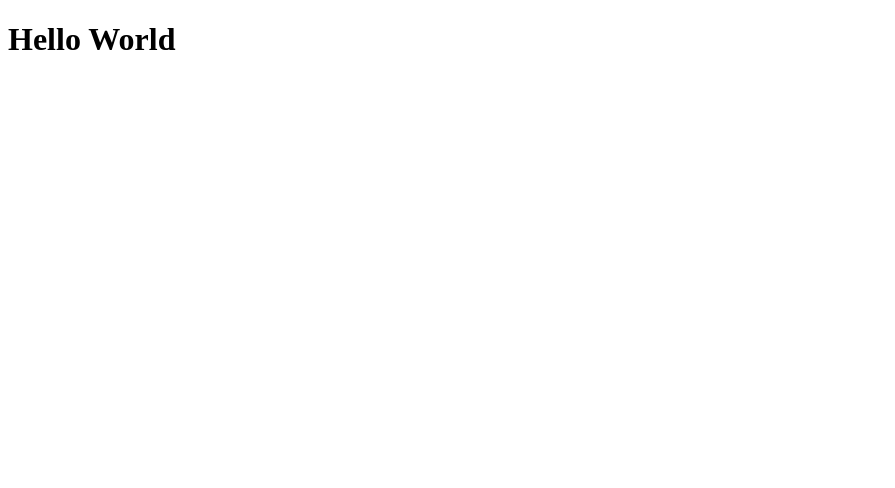
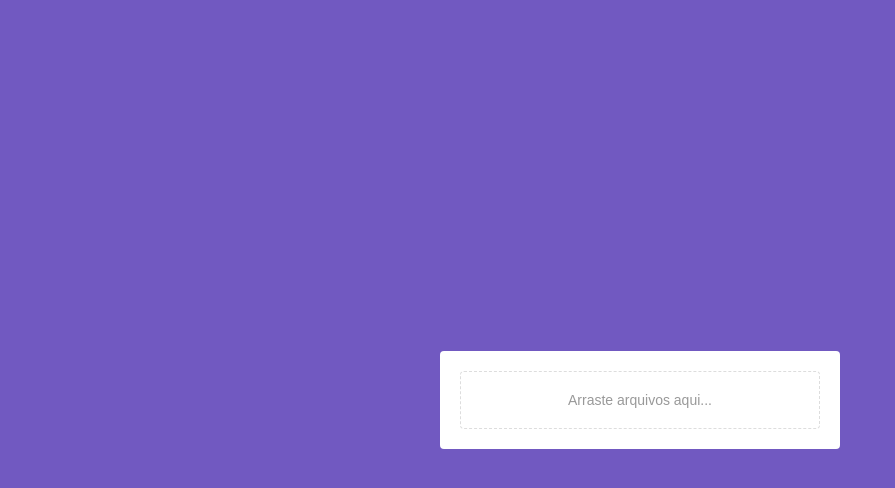
Before and after one commit to Bruno-SF-dev/uploadimages-frontend, a React (Vite) app: page / in a window 1280 px wide. Shown: the top 488 px of the page, without its empty margins (0-895 px from the left). Built offline with nearby package versions, Linux system fonts and the light colour scheme.

Commit message:
add dropzone

```diff
--- a/package.json
+++ b/package.json
@@ -9,7 +9,9 @@
   },
   "dependencies": {
     "react": "^17.0.2",
-    "react-dom": "^17.0.2"
+    "react-dom": "^17.0.2",
+    "react-dropzone": "^12.0.4",
+    "styled-components": "^5.3.3"
   },
   "devDependencies": {
     "@vitejs/plugin-react": "^1.0.7",
--- a/src/App.jsx
+++ b/src/App.jsx
@@ -1,5 +1,19 @@
+import { GlobalStyles } from "./styles/global";
+import * as Styled from "./styles";
+
+import { Upload } from "./components/upload";
+
 function App() {
-  return <h1>Hello World</h1>;
+  return (
+    <>
+      <GlobalStyles />
+      <Styled.Container>
+        <Styled.Content>
+          <Upload />
+        </Styled.Content>
+      </Styled.Container>
+    </>
+  );
 }
 
 export default App;
--- /dev/null
+++ b/src/components/upload/index.jsx
@@ -0,0 +1,45 @@
+import Dropzone from "react-dropzone";
+
+import * as Styled from "./styles";
+
+const Upload = () => {
+  const renderDragMessage = (isDragActive, isDragReject) => {
+    if (!isDragActive) {
+      return (
+        <Styled.UploadMessage>Arraste arquivos aqui...</Styled.UploadMessage>
+      );
+    }
+
+    if (isDragReject) {
+      return (
+        <Styled.UploadMessage type="error">
+          Arquivo não suportado
+        </Styled.UploadMessage>
+      );
+    }
+
+    return (
+      <Styled.UploadMessage type="success">
+        Solte os arquivos aqui
+      </Styled.UploadMessage>
+    );
+  };
+
+  return (
+    <Dropzone accept="image/*" onDropAccepted={() => {}}>
+      {({ getRootProps, getInputProps, isDragActive, isDragReject }) => (
+        <Styled.DropContainer
+          {...getRootProps()}
+          isDragActive={isDragActive}
+          isDragReject={isDragReject}
+          className="dropzone"
+        >
+          <input {...getInputProps()} />
+          {renderDragMessage(isDragActive, isDragReject)}
+        </Styled.DropContainer>
+      )}
+    </Dropzone>
+  );
+};
+
+export { Upload };
--- /dev/null
+++ b/src/components/upload/styles.js
@@ -0,0 +1,34 @@
+import styled, { css } from "styled-components";
+
+const dragActive = css`
+  border-color: #78e5d5;
+`;
+
+const dragReject = css`
+  border-color: #e57878;
+`;
+
+export const DropContainer = styled.div`
+  border: 1px dashed #ddd;
+  border-radius: 4px;
+  cursor: pointer;
+
+  transition: height 0.2s ease;
+
+  ${({ isDragActive }) => isDragActive && dragActive}
+  ${({ isDragReject }) => isDragReject && dragReject}
+`;
+
+const messageColors = {
+  default: "#999",
+  error: "#e57878",
+  success: "#78e5d5",
+};
+
+export const UploadMessage = styled.p`
+  display: flex;
+  justify-content: center;
+  align-items: center;
+  padding: 20px;
+  color: ${({ type }) => messageColors[type || "default"]};
+`;
--- /dev/null
+++ b/src/styles.js
@@ -0,0 +1,17 @@
+import styled from "styled-components";
+
+export const Container = styled.div`
+  height: 100%;
+  display: flex;
+  justify-content: center;
+  align-items: center;
+`;
+
+export const Content = styled.div`
+  width: 100%;
+  max-width: 400px;
+  margin: 30px;
+  background: #ffffff;
+  border-radius: 4px;
+  padding: 20px;
+`;
--- /dev/null
+++ b/src/styles/global.js
@@ -0,0 +1,22 @@
+import { createGlobalStyle } from "styled-components";
+
+export const GlobalStyles = createGlobalStyle`
+  * {
+    margin: 0;
+    padding: 0;
+    outline: 0;
+    box-sizing: border-box;
+  }
+
+  body {
+    font-family: Arial, Helvetica, sans-serif;
+    font-size: 14px;
+    background: #7159c1;
+    text-rendering: optimizeLegibility;
+    -webkit-font-smoothing: antialiased;
+  }
+
+  html, body, #root {
+    height: 100%;
+  }
+`;
```
Also changed, not shown: 1 other file (tests, documents, lock files or other folders).
